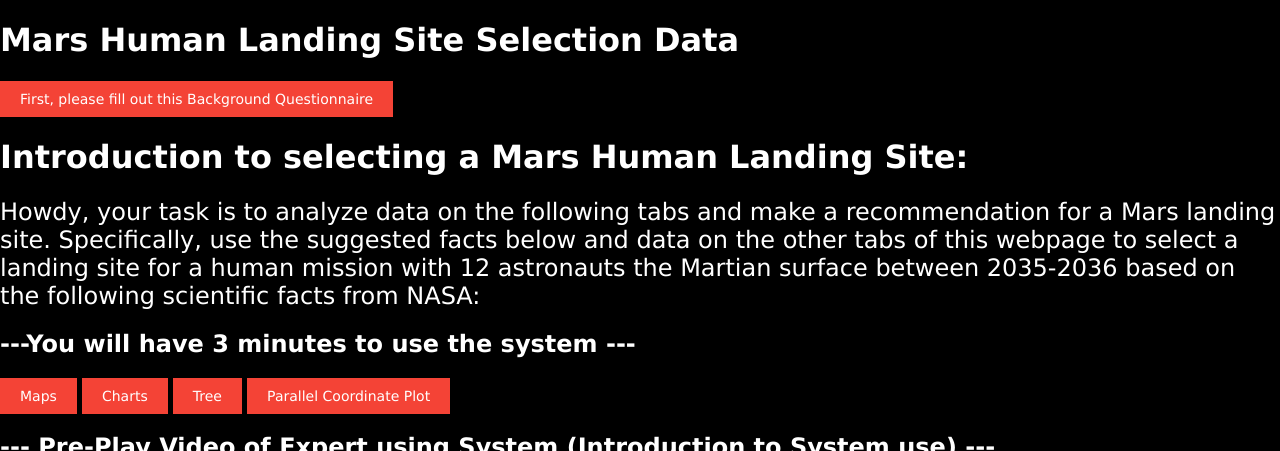
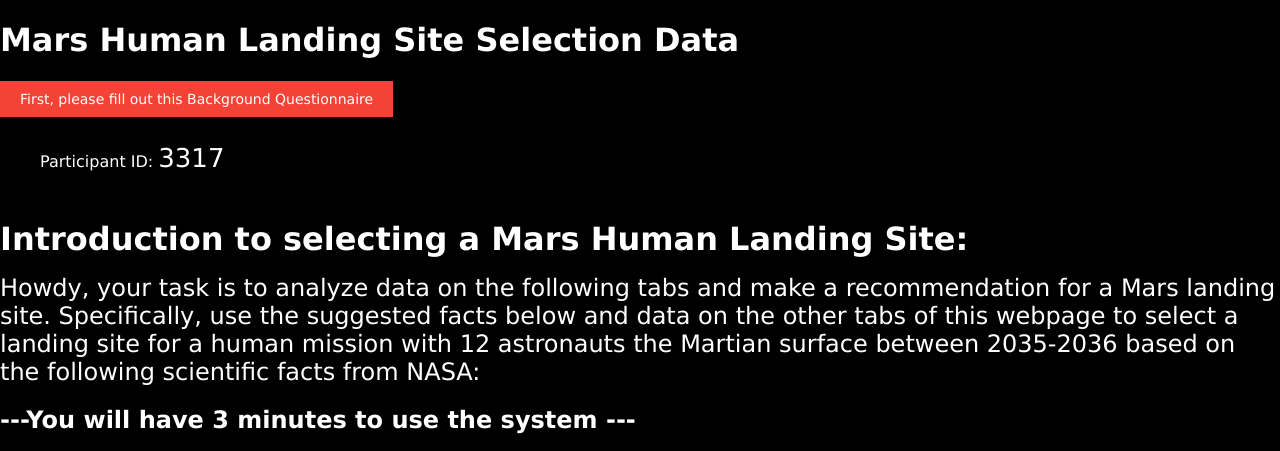
Before and after one commit to Henrynaut/d3Mars, a plain HTML site: page index.html in a window 1280 px wide. Shown: the top 451 px of the page. Drawn offline with nearby package versions, Linux system fonts and the light colour scheme.

Commit message:
Start Page Participant ID
Added a Participant ID to the starting html index file underneath the questionnaire

```diff
--- a/index.html
+++ b/index.html
@@ -1,5 +1,17 @@
 <!DOCTYPE html>
-<html>
+<html lang="en">
+    <head>
+        <!-- Participant ID part 1 start -->
+        <!-- Note: this is within the html head, not body -->
+        <script type="text/javascript">
+            function randID() {
+            document.getElementById("participant_id").innerHTML =
+                Math.floor((Math.random() * 10000) + 1);
+            }
+        </script>
+
+        <!-- Participant ID part 1 end -->
+    </head>
 <body>
 <style>
 
@@ -73,14 +85,26 @@ a:hover, a:active {
  <div style="overflow:auto; height:800px;width:900 px;">
 
 <h1 style="color:white;">Mars Human Landing Site Selection Data </h1>
-<p>
+
 <!-- <a href="index_finish.html" >Finish Selection</a><br> -->
 
 
 <a href="https://docs.google.com/forms/d/e/1FAIpQLSeiVBFsS10QnGjZ4Lrtej09mr6qioAsDlkzSeHBVjqf9iBTsQ/viewform?usp=pp_url&entry.856788678&entry.171575963&entry.1659481876&entry.231289924&entry.757019258&entry.918970187" target="_blank">First, please fill out this Background Questionnaire</a><br>
 
+  <!-- Participant ID part 2 start -->
+      <!-- Calls the random number function and prints it on screen -->
 
-<h1 style="color:white;">Introduction to selecting a Mars Human Landing Site:
+      <p style="color:white; display:inline-block; padding-left: 40px;">Participant ID:</p>
+      <p id="participant_id" style="color:white; display:inline-block; font-size:26px;"> </p> <br>
+      <script type="text/javascript">
+          randID();
+      </script>
+
+
+  <!-- Participant ID part 2 end -->
+
+
+<h1 style="color:white; margin-bottom: 2px">Introduction to selecting a Mars Human Landing Site:
 						</h1>
 
 						<p class="intro"><font size="5" color="white">Howdy, your task is to analyze data on the following tabs and make a recommendation for a Mars landing site. Specifically, use the suggested facts below and data on the other tabs of this webpage to select a landing site for a human mission with 12 astronauts the Martian surface between 2035-2036 based on the following scientific facts from NASA:</font></p>
```
